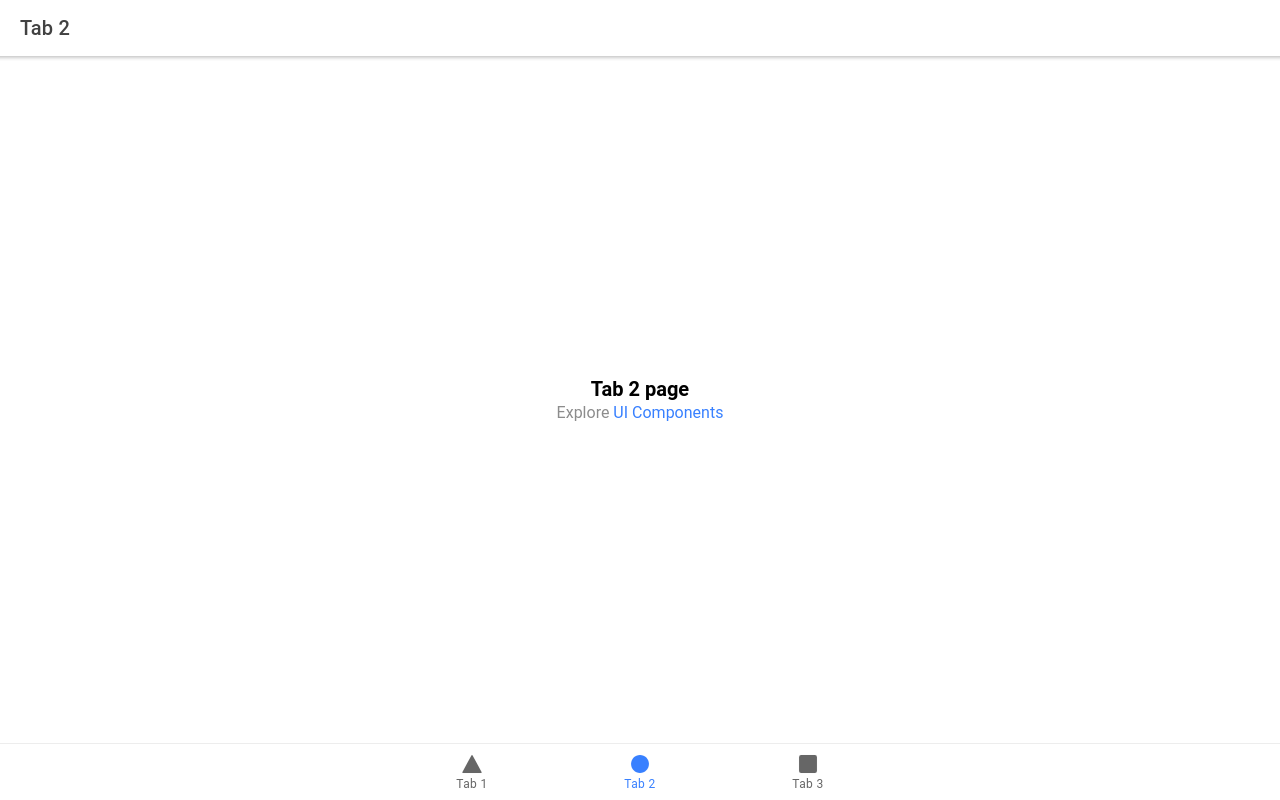
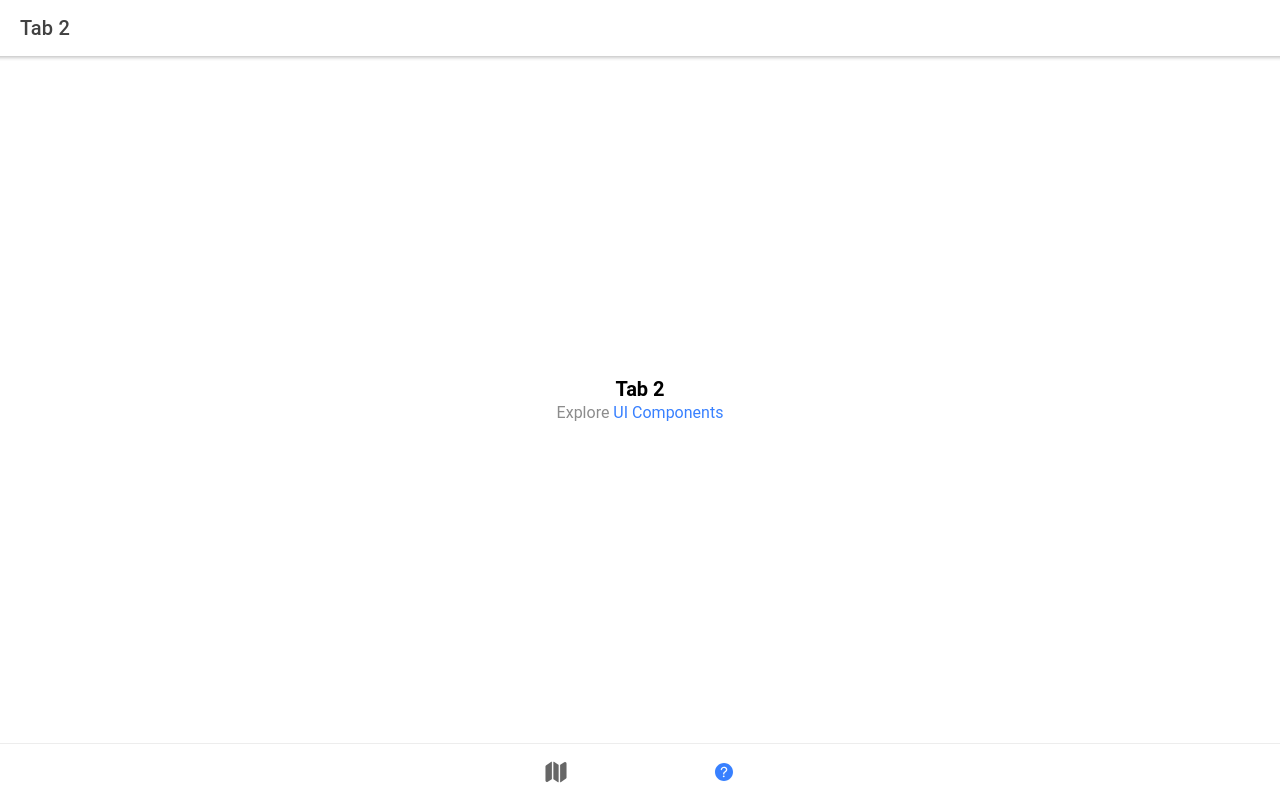
Before and after one commit to ismaelgaudioso/Farmacias, a React (Create React App) app: page /tab2 in a window 1280 px wide. Built offline with nearby package versions, Linux system fonts and the light colour scheme.

Commit message:
Mapa con libreria pigeon

```diff
--- a/package.json
+++ b/package.json
@@ -20,8 +20,11 @@
     "@types/react-router": "^5.1.11",
     "@types/react-router-dom": "^5.1.7",
     "ionicons": "^5.4.0",
+    "leaflet": "^1.7.1",
+    "pigeon-maps": "^0.21.0",
     "react": "^17.0.1",
     "react-dom": "^17.0.1",
+    "react-leaflet": "^3.2.5",
     "react-router": "^5.2.0",
     "react-router-dom": "^5.2.0",
     "react-scripts": "^5.0.0",
--- a/src/App.tsx
+++ b/src/App.tsx
@@ -10,10 +10,9 @@ import {
   setupIonicReact
 } from '@ionic/react';
 import { IonReactRouter } from '@ionic/react-router';
-import { ellipse, square, triangle } from 'ionicons/icons';
+import { contract, ellipse, help, helpBuoy, helpBuoyOutline, helpCircle, map, square, triangle } from 'ionicons/icons';
 import Tab1 from './pages/Tab1';
 import Tab2 from './pages/Tab2';
-import Tab3 from './pages/Tab3';
 
 /* Core CSS required for Ionic components to work properly */
 import '@ionic/react/css/core.css';
@@ -47,25 +46,18 @@ const App: React.FC = () => (
           <Route exact path="/tab2">
             <Tab2 />
           </Route>
-          <Route path="/tab3">
-            <Tab3 />
-          </Route>
           <Route exact path="/">
             <Redirect to="/tab1" />
           </Route>
         </IonRouterOutlet>
         <IonTabBar slot="bottom">
           <IonTabButton tab="tab1" href="/tab1">
-            <IonIcon icon={triangle} />
-            <IonLabel>Tab 1</IonLabel>
+            <IonIcon icon={map} />
+
           </IonTabButton>
           <IonTabButton tab="tab2" href="/tab2">
-            <IonIcon icon={ellipse} />
-            <IonLabel>Tab 2</IonLabel>
-          </IonTabButton>
-          <IonTabButton tab="tab3" href="/tab3">
-            <IonIcon icon={square} />
-            <IonLabel>Tab 3</IonLabel>
+            <IonIcon icon={helpCircle} />
+
           </IonTabButton>
         </IonTabBar>
       </IonTabs>
--- a/src/pages/Tab1.css
+++ b/src/pages/Tab1.css
@@ -0,0 +1,6 @@
+.map-container {
+  height:100%;
+  width:100%;
+  position:relative;
+  overflow: hidden;
+}
--- a/src/pages/Tab1.tsx
+++ b/src/pages/Tab1.tsx
@@ -1,8 +1,16 @@
-import { IonContent, IonHeader, IonPage, IonTitle, IonToolbar } from '@ionic/react';
-import ExploreContainer from '../components/ExploreContainer';
+import * as React from "react";
 import './Tab1.css';
+import { IonContent, IonHeader, IonPage, IonTitle, IonToolbar, useIonViewDidEnter } from '@ionic/react';
+import { Map, Marker, ZoomControl } from "pigeon-maps";
 
 const Tab1: React.FC = () => {
+
+  const position = [41.3451, 1.0658];
+
+  useIonViewDidEnter(() => {
+    window.dispatchEvent(new Event('resize'));
+  });
+
   return (
     <IonPage>
       <IonHeader>
@@ -16,7 +24,20 @@ const Tab1: React.FC = () => {
             <IonTitle size="large">Tab 1</IonTitle>
           </IonToolbar>
         </IonHeader>
-        <ExploreContainer name="Tab 1 page" />
+        <div className="map-container">
+          <Map
+            attributionPrefix={false}
+            defaultCenter={[41.580833, -1.116111]}
+            defaultZoom={16}
+            minZoom={15}
+          >
+            <Marker width={50} anchor={[41.580833, -1.116111]}
+            onClick={() => alert("Marker 1")} />
+            <Marker width={50} anchor={[41.594343, -1.122111]} />
+            <Marker width={50} anchor={[41.591154, -1.143111]} />
+            <Marker width={50} anchor={[41.588027, -1.086111]} />
+          </Map>
+        </div>
       </IonContent>
     </IonPage>
   );
--- a/src/pages/Tab2.tsx
+++ b/src/pages/Tab2.tsx
@@ -1,6 +1,7 @@
 import { IonContent, IonHeader, IonPage, IonTitle, IonToolbar } from '@ionic/react';
+import React from 'react';
+import './Tab2.css';
 import ExploreContainer from '../components/ExploreContainer';
-import './Tab2.css';
 
 const Tab2: React.FC = () => {
   return (
@@ -16,7 +17,9 @@ const Tab2: React.FC = () => {
             <IonTitle size="large">Tab 2</IonTitle>
           </IonToolbar>
         </IonHeader>
-        <ExploreContainer name="Tab 2 page" />
+
+        <ExploreContainer name="Tab 2" />
+
       </IonContent>
     </IonPage>
   );
--- a/src/pages/Tab3.tsx
+++ /dev/null
@@ -1,25 +0,0 @@
-import { IonContent, IonHeader, IonPage, IonTitle, IonToolbar } from '@ionic/react';
-import ExploreContainer from '../components/ExploreContainer';
-import './Tab3.css';
-
-const Tab3: React.FC = () => {
-  return (
-    <IonPage>
-      <IonHeader>
-        <IonToolbar>
-          <IonTitle>Tab 3</IonTitle>
-        </IonToolbar>
-      </IonHeader>
-      <IonContent fullscreen>
-        <IonHeader collapse="condense">
-          <IonToolbar>
-            <IonTitle size="large">Tab 3</IonTitle>
-          </IonToolbar>
-        </IonHeader>
-        <ExploreContainer name="Tab 3 page" />
-      </IonContent>
-    </IonPage>
-  );
-};
-
-export default Tab3;
```
Also changed, not shown: src/pages/Tab3.css (deleted), 1 other file (tests, documents, lock files or other folders).
